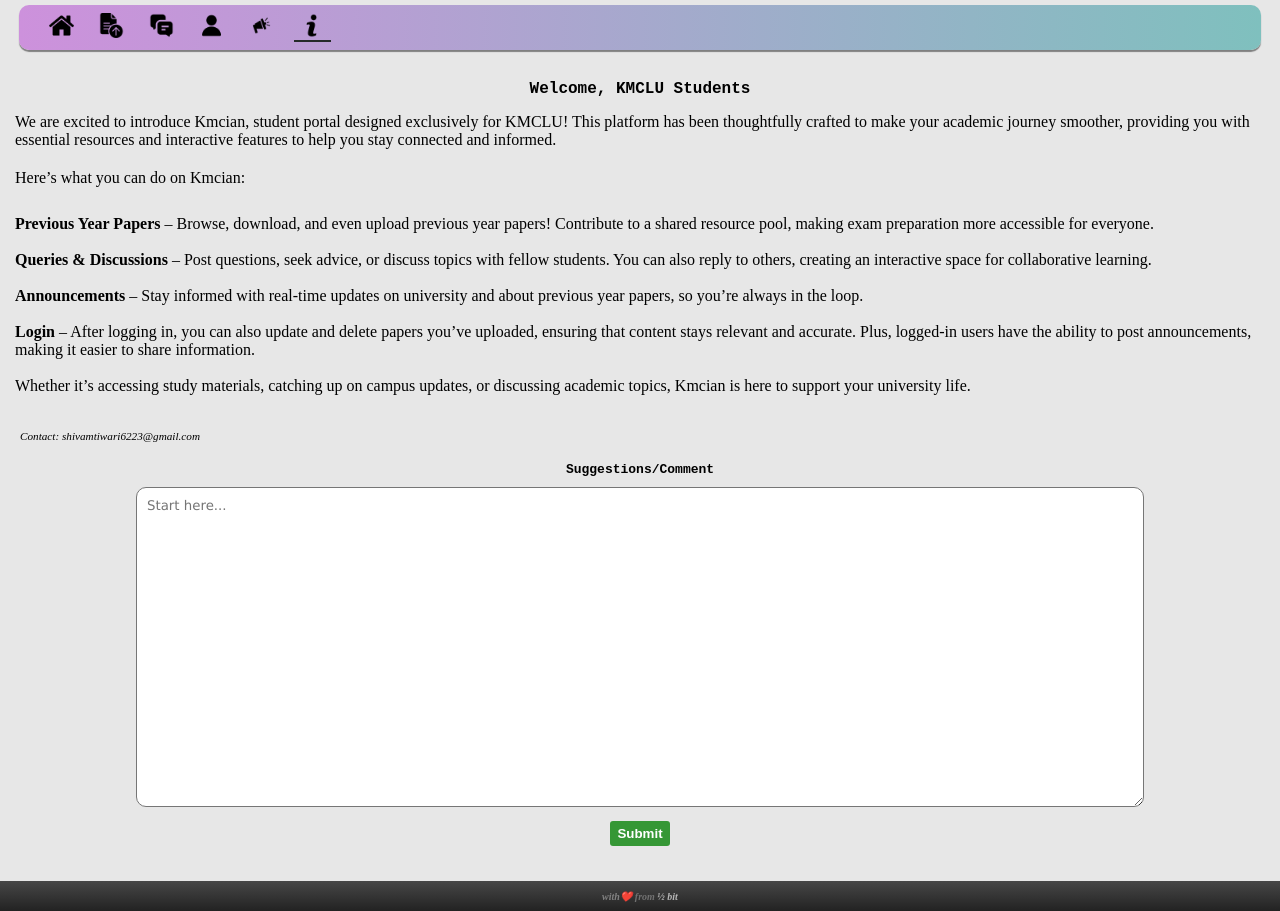
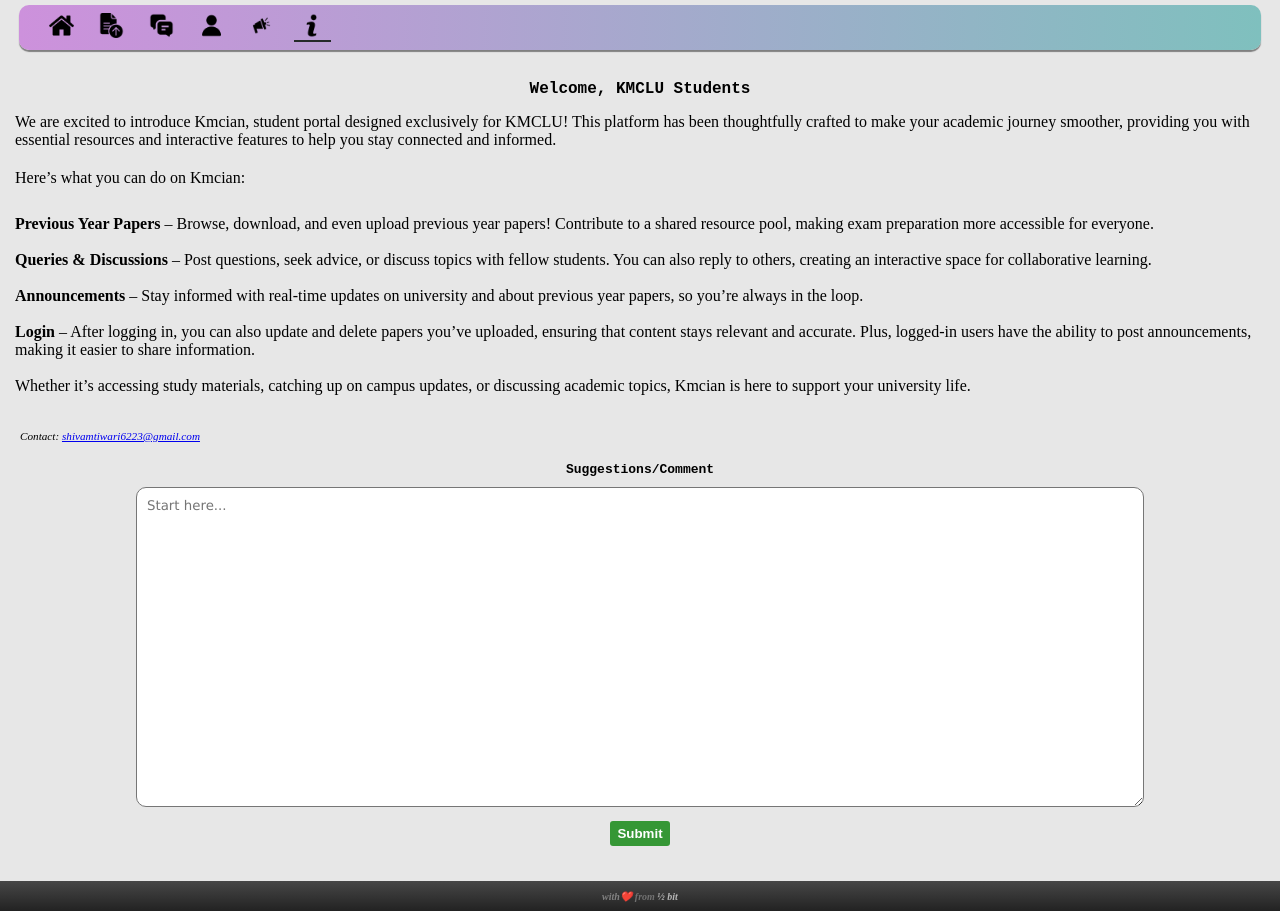
Before and after one commit to Shivamtiwari6393/kmcian_frontend, a React (Vite) app: page /about in a window 1280 px wide. Built offline with nearby package versions, Linux system fonts and the light colour scheme; no server answers.

Commit message:
lazy loading for about.jsx

```diff
--- a/src/Components/About.jsx
+++ b/src/Components/About.jsx
@@ -91,7 +91,12 @@ function About() {
       </div>
 
       <div className="contact">
-        <p>Contact: shivamtiwari6223@gmail.com</p>
+        <p >Contact: <a href="mailto:shivamtiwari6223@gmail.com">shivamtiwari6223@gmail.com</a> </p>
+
+
+
+
+
       </div>
 
       <div className="comment-container">
--- a/src/main.jsx
+++ b/src/main.jsx
@@ -6,7 +6,6 @@ import "./index.css";
 import { createBrowserRouter, RouterProvider } from "react-router-dom";
 // eslint-disable-next-line react-refresh/only-export-components
 import Card from "./Components/Card.jsx";
-import About from "./Components/About.jsx";
 const Announcement = lazy(() => import("./Components/Announcement.jsx"));
 const Upload = lazy(() => import("./Components/Upload.jsx"));
 const Discussion = lazy(() => import("./Components/Discussion.jsx"));
@@ -14,6 +13,7 @@ const Papers = lazy(() => import("./Components/Papers.jsx"));
 const Update = lazy(() => import("./Components/Update.jsx"));
 const Login = lazy(() => import("./Components/Login.jsx"));
 const Chat = lazy(() => import("./Components/Chat.jsx"));
+const About = lazy(()=> import("./Components/About.jsx"))
 
 const route = createBrowserRouter([
   {
```
